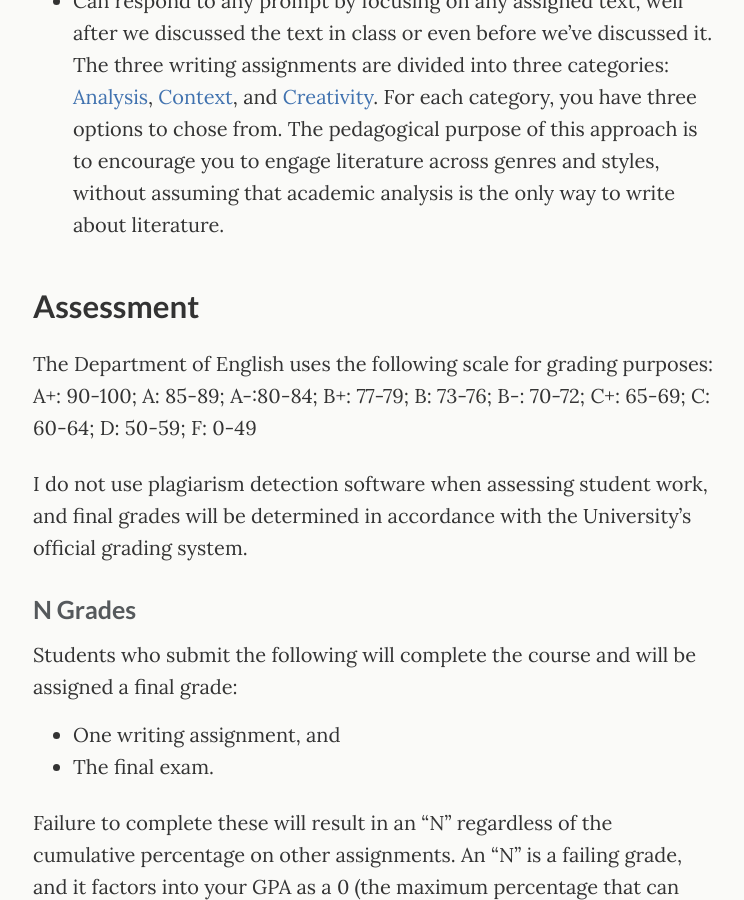
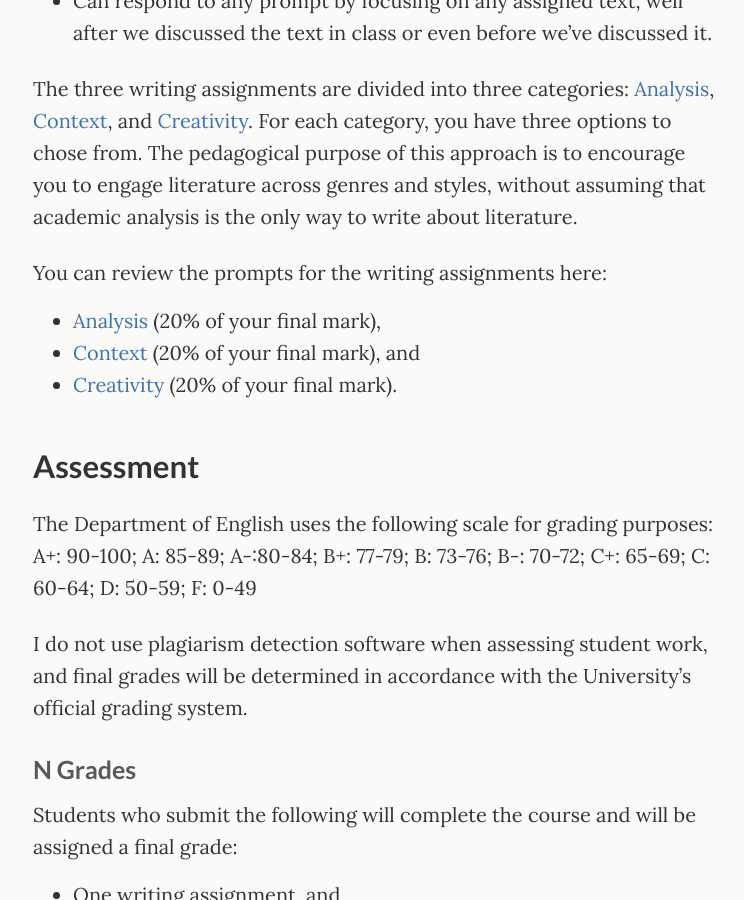
Before and after one commit to jentery/429c, a Jekyll site: the page built from _pages/assignments.md, in a window 1280 px wide and 900 px high, scrolled down 741 px. Shown: the whole window, without its empty margins (265-1009 px from the left). Built offline with Jekyll 4.4.1, drawn with Linux system fonts in a browser that asks for light colours.

Commit message:
Update assignments.md

```diff
--- a/_pages/assignments.md
+++ b/_pages/assignments.md
@@ -16,7 +16,14 @@ For the writing assignments, you:
 * Must revise each piece before submitting it to me (the three writing workshops more or less require you to do this),
 *	Must submit your responses to me in print, and
 * Can respond to any prompt by focusing on any assigned text, well after we discussed the text in class or even before we’ve discussed it.
+
 The three writing assignments are divided into three categories: [Analysis](analysis.html), [Context](context.html), and [Creativity](creativity.html). For each category, you have three options to chose from. The pedagogical purpose of this approach is to encourage you to engage literature across genres and styles, without assuming that academic analysis is the only way to write about literature.
+
+You can review the prompts for the writing assignments here:
+
+* [Analysis](analysis.html) (20% of your final mark),
+* [Context](context.html) (20% of your final mark), and
+* [Creativity](creativity.html) (20% of your final mark).
 
 ## Assessment
 The Department of English uses the following scale for grading purposes: A+: 90-100; A: 85-89; A-:80-84; B+: 77-79; B: 73-76; B-: 70-72; C+: 65-69; C: 60-64; D: 50-59; F: 0-49
```
